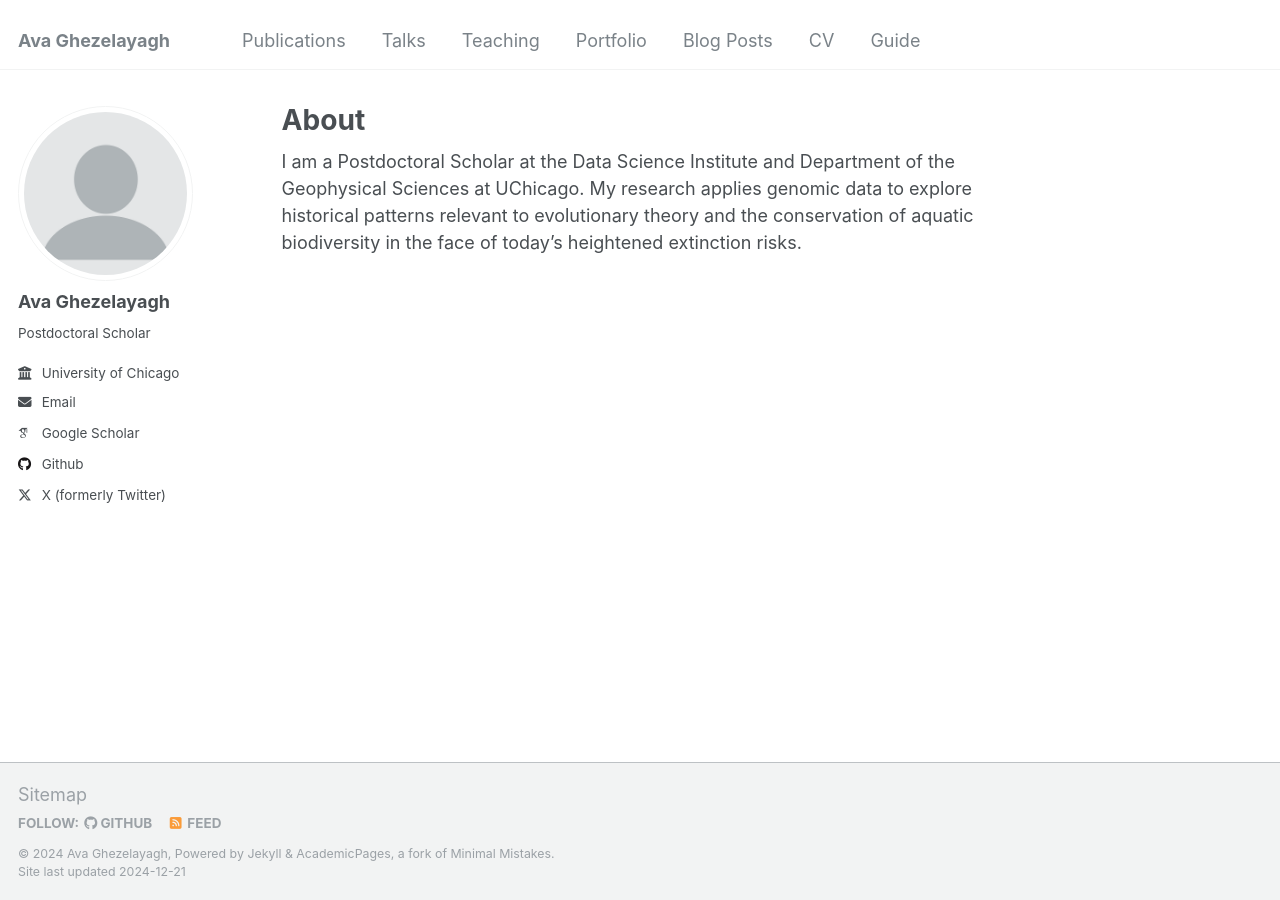
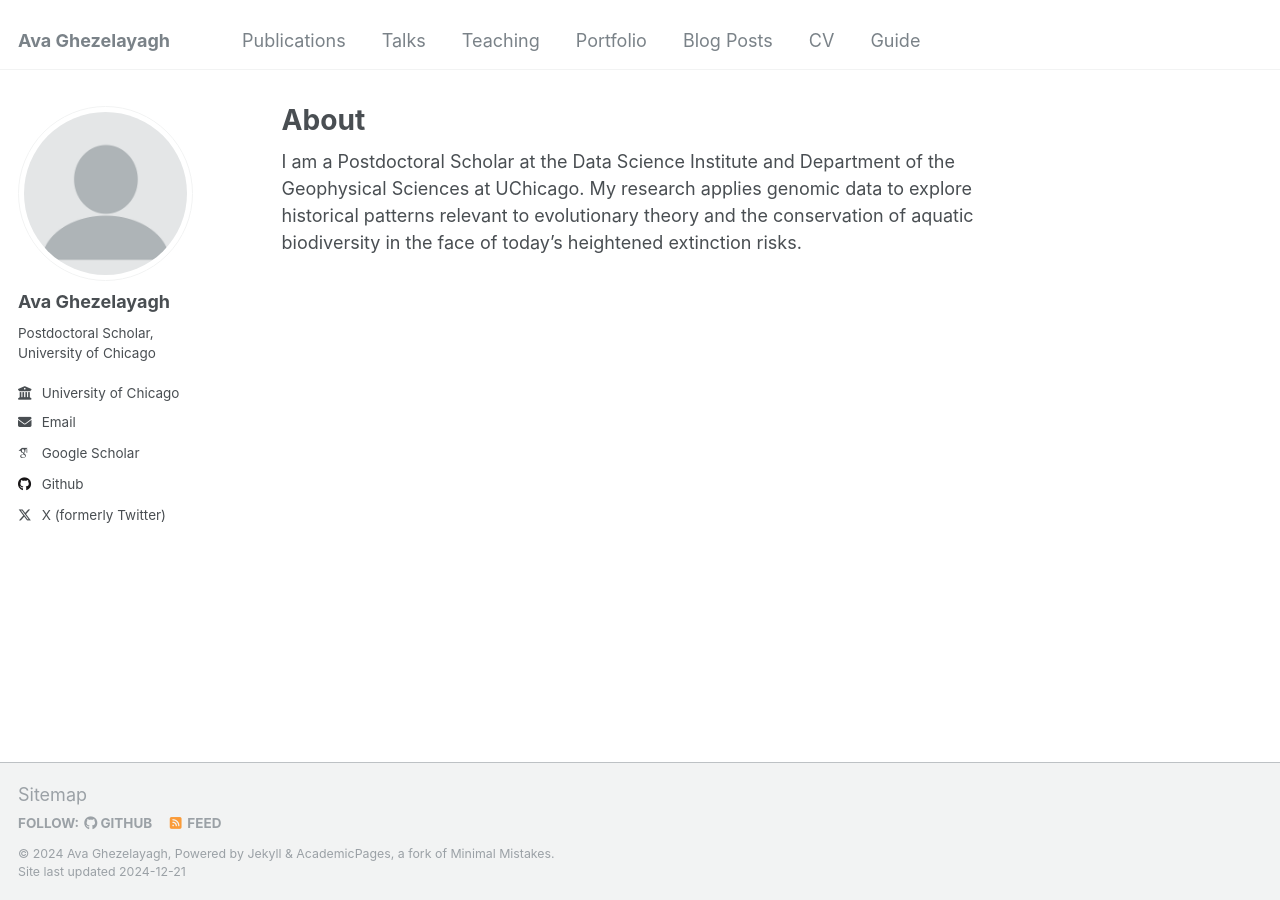
Before and after one commit to avaghezelayagh/avaghezelayagh.github.io, a Jekyll site: the page built from _pages/about.md, in a window 1280 px wide. Built offline with Jekyll 4.4.1, drawn with Linux system fonts in a browser that asks for light colours; some web fonts are replaced.

Commit message:
Update _config.yml

```diff
--- a/_config.yml
+++ b/_config.yml
@@ -24,7 +24,7 @@ author:
   avatar           : "profile.png"
   name             : "Ava Ghezelayagh"
   pronouns         :
-  bio              : "Postdoctoral Scholar"
+  bio              : "Postdoctoral Scholar, University of Chicago"
   location         :
   employer         : "University of Chicago"
   uri              : # URL
```
